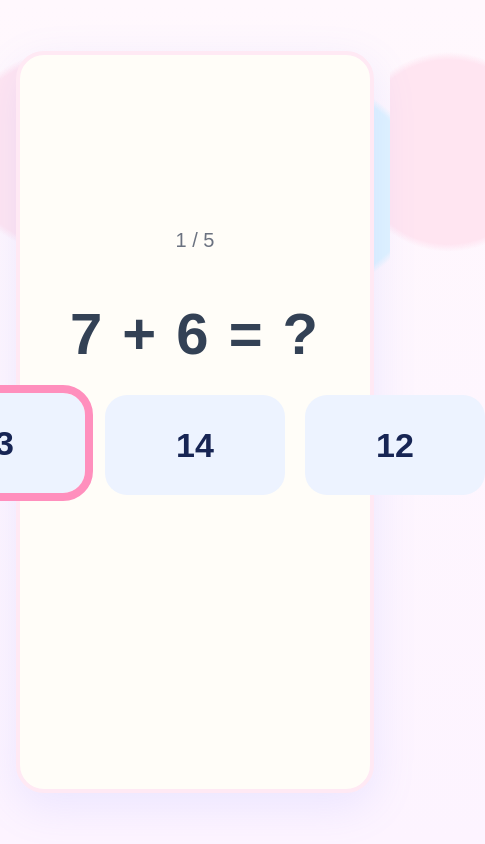
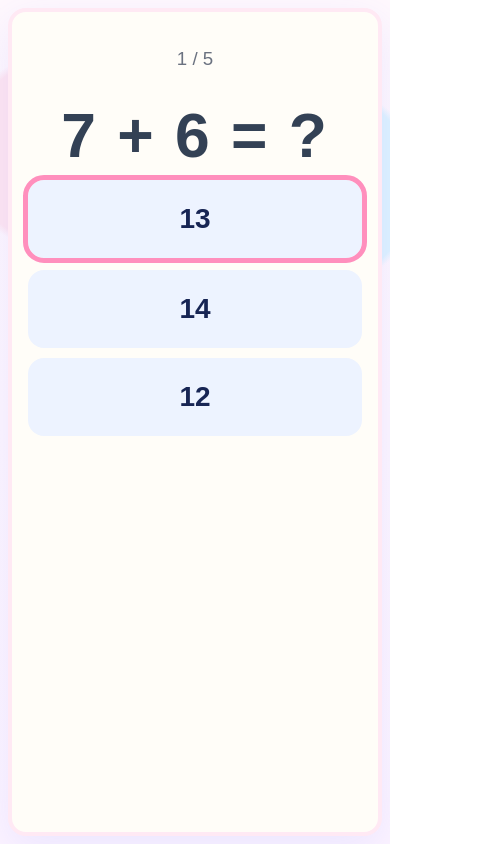
Before and after one commit to HosooJeong/kids-math-tv, a website built with Vite: page index.html in a window 390 px wide. Both pictures are taken after a click on the button "시작하기". Shown: the whole page, 485 px wide, since content can reach past the window. Built offline with nearby package versions, Linux system fonts and the light colour scheme.

Commit message:
feat: add mobile responsive UX while keeping TV remote controls

```diff
--- a/src/features/ui/screens/homeScreen.js
+++ b/src/features/ui/screens/homeScreen.js
@@ -6,7 +6,7 @@ export function renderHomeScreen(root, { onStart }) {
       <div class="btn-row">
         <button class="primary-btn" data-focus="0">시작하기</button>
       </div>
-      <p class="subtitle">리모컨 방향키 + 확인(Enter)로 조작해요</p>
+      <p class="subtitle hint-text">리모컨 방향키 + 확인(Enter)로 조작해요</p>
     </section>
   `;
 
--- a/src/features/ui/screens/quizScreen.js
+++ b/src/features/ui/screens/quizScreen.js
@@ -3,7 +3,7 @@ export function renderQuizScreen(root, { question, progressText, feedback, onCho
     <section class="screen">
       <p class="progress">${progressText}</p>
       <div class="problem">${question.prompt}</div>
-      <div class="btn-row" id="choices"></div>
+      <div class="btn-row choices-row" id="choices"></div>
       <p class="feedback ${feedback?.type ?? ""}">${feedback?.text ?? ""}</p>
     </section>
   `;
--- a/src/style.css
+++ b/src/style.css
@@ -9,7 +9,12 @@
 }
 
 * { box-sizing: border-box; }
-html, body { margin: 0; padding: 0; width: 100%; height: 100%; }
+html, body {
+  margin: 0;
+  padding: 0;
+  width: 100%;
+  min-height: 100%;
+}
 body {
   background:
     radial-gradient(circle at 15% 18%, #ffe5f1 0 12%, transparent 13%),
@@ -19,6 +24,7 @@ body {
   color: var(--text);
   font-family: "Pretendard", "Noto Sans KR", sans-serif;
   transition: filter 380ms ease;
+  overflow-x: hidden;
 }
 
 body.bg-wave {
@@ -26,44 +32,66 @@ body.bg-wave {
 }
 
 #app {
-  width: 100vw;
-  height: 100vh;
+  width: 100%;
+  min-height: 100vh;
+  min-height: 100dvh;
   display: flex;
   align-items: center;
   justify-content: center;
+  padding: clamp(12px, 2vw, 28px);
 }
 
 .screen {
-  width: min(92vw, 1200px);
-  height: min(88vh, 760px);
+  width: min(100%, 1200px);
+  min-height: min(88vh, 760px);
+  max-height: 100%;
   background: var(--panel);
   border: 4px solid #ffe9f4;
   border-radius: 28px;
   box-shadow: 0 14px 44px rgba(124, 140, 255, 0.14);
-  padding: 36px;
+  padding: clamp(20px, 3vw, 36px);
   display: flex;
   flex-direction: column;
   justify-content: center;
-  gap: 28px;
+  gap: clamp(16px, 2.4vw, 28px);
+}
+
+.screen > * {
+  min-width: 0;
 }
 
 .title {
   font-size: clamp(42px, 5vw, 72px);
+  line-height: 1.15;
   margin: 0;
   text-align: center;
+  text-wrap: balance;
 }
 
 .subtitle {
   font-size: clamp(22px, 2.6vw, 34px);
+  line-height: 1.3;
   margin: 0;
   text-align: center;
   color: #4b5563;
+  text-wrap: balance;
+  word-break: keep-all;
+}
+
+.subtitle.hint-text {
+  font-size: clamp(18px, 2vw, 26px);
 }
 
 .btn-row {
   display: flex;
   justify-content: center;
-  gap: 20px;
+  align-items: stretch;
+  flex-wrap: wrap;
+  gap: clamp(12px, 2vw, 20px);
+}
+
+.btn-row > * {
+  min-width: 0;
 }
 
 .choice-btn,
@@ -72,11 +100,14 @@ body.bg-wave {
   border: 0;
   border-radius: 22px;
   min-width: 180px;
-  min-height: 100px;
+  min-height: 96px;
   padding: 20px 28px;
   font-size: clamp(34px, 4vw, 52px);
+  line-height: 1.1;
   font-weight: 800;
   cursor: pointer;
+  touch-action: manipulation;
+  -webkit-tap-highlight-color: transparent;
   background: #edf3ff;
   color: #172554;
 }
@@ -93,6 +124,11 @@ body.bg-wave {
   font-size: clamp(26px, 2.4vw, 34px);
 }
 
+.choices-row .choice-btn {
+  flex: 1 1 180px;
+  max-width: 260px;
+}
+
 .focused {
   outline: 8px solid var(--focus);
   transform: translateY(-2px);
@@ -102,18 +138,22 @@ body.bg-wave {
   text-align: center;
   font-size: clamp(58px, 8vw, 110px);
   font-weight: 900;
+  line-height: 1.05;
   letter-spacing: 2px;
+  overflow-wrap: anywhere;
 }
 
 .progress {
   text-align: center;
   font-size: clamp(20px, 2.2vw, 30px);
+  line-height: 1.25;
   color: #6b7280;
 }
 
 .feedback {
   text-align: center;
   font-size: clamp(30px, 3vw, 48px);
+  line-height: 1.2;
   min-height: 52px;
 }
 
@@ -177,3 +217,134 @@ body.bg-wave {
     filter: saturate(1) brightness(1);
   }
 }
+
+@media (max-width: 768px) {
+  #app {
+    align-items: stretch;
+    padding: 12px;
+  }
+
+  .screen {
+    min-height: calc(100dvh - 24px);
+    border-radius: 22px;
+    justify-content: flex-start;
+    overflow-y: auto;
+  }
+
+  .title {
+    font-size: clamp(34px, 8vw, 52px);
+  }
+
+  .subtitle {
+    font-size: clamp(20px, 4.8vw, 28px);
+  }
+
+  .problem {
+    font-size: clamp(48px, 14vw, 86px);
+  }
+
+  .progress {
+    font-size: clamp(18px, 4.2vw, 24px);
+  }
+
+  .feedback {
+    font-size: clamp(24px, 5.8vw, 36px);
+    min-height: 44px;
+  }
+
+  .score {
+    font-size: clamp(32px, 7vw, 52px);
+  }
+
+  .primary-btn,
+  .secondary-btn {
+    min-width: 0;
+    width: min(100%, 520px);
+  }
+
+  .choices-row {
+    width: 100%;
+    display: grid;
+    grid-template-columns: repeat(3, minmax(0, 1fr));
+    gap: 12px;
+  }
+
+  .choices-row .choice-btn {
+    min-width: 0;
+    width: 100%;
+    max-width: none;
+    min-height: 78px;
+    padding: 16px 12px;
+    font-size: clamp(28px, 6vw, 42px);
+  }
+}
+
+@media (max-width: 480px) {
+  #app {
+    padding: 8px;
+  }
+
+  .screen {
+    min-height: calc(100dvh - 16px);
+    padding: 16px;
+    gap: 14px;
+    border-radius: 18px;
+  }
+
+  .title {
+    font-size: clamp(30px, 10vw, 40px);
+  }
+
+  .subtitle {
+    font-size: clamp(18px, 5.4vw, 24px);
+  }
+
+  .subtitle.hint-text {
+    font-size: clamp(16px, 4.5vw, 20px);
+  }
+
+  .problem {
+    font-size: clamp(42px, 16vw, 64px);
+  }
+
+  .progress {
+    font-size: clamp(16px, 4.8vw, 21px);
+  }
+
+  .feedback {
+    font-size: clamp(22px, 7.2vw, 30px);
+    min-height: 38px;
+  }
+
+  .score {
+    font-size: clamp(30px, 10vw, 40px);
+  }
+
+  .btn-row {
+    gap: 10px;
+  }
+
+  .choice-btn,
+  .primary-btn,
+  .secondary-btn {
+    min-width: 0;
+    width: 100%;
+    min-height: 64px;
+    border-radius: 16px;
+    padding: 14px 16px;
+    font-size: clamp(24px, 9vw, 34px);
+  }
+
+  .secondary-btn {
+    font-size: clamp(20px, 7vw, 28px);
+  }
+
+  .choices-row {
+    grid-template-columns: 1fr;
+    gap: 10px;
+  }
+
+  .focused {
+    outline-width: 5px;
+  }
+}
```
Also changed, not shown: README.md.
